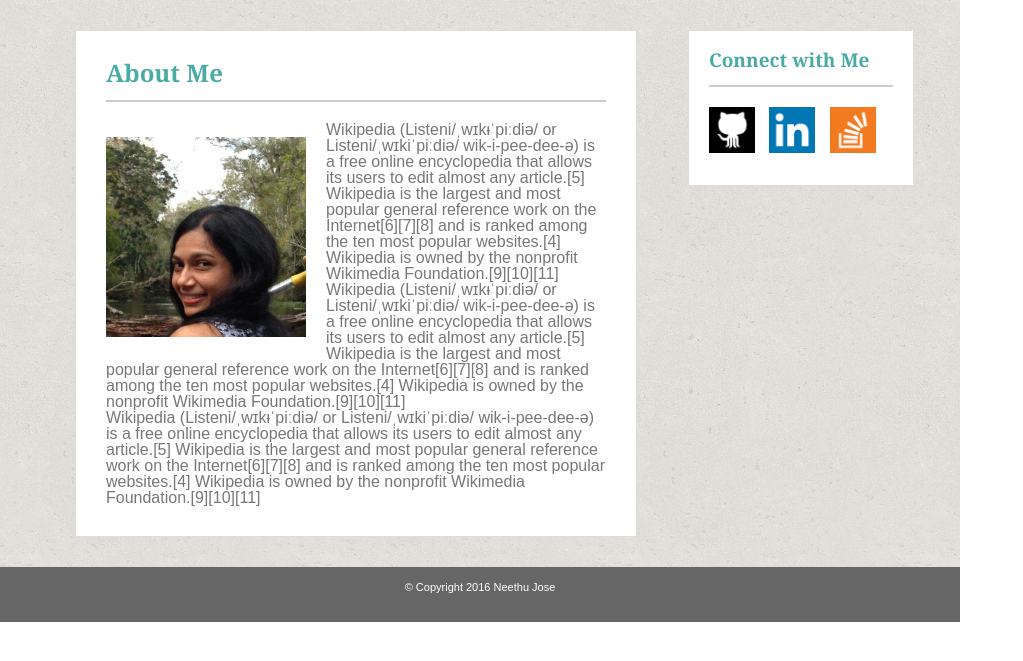
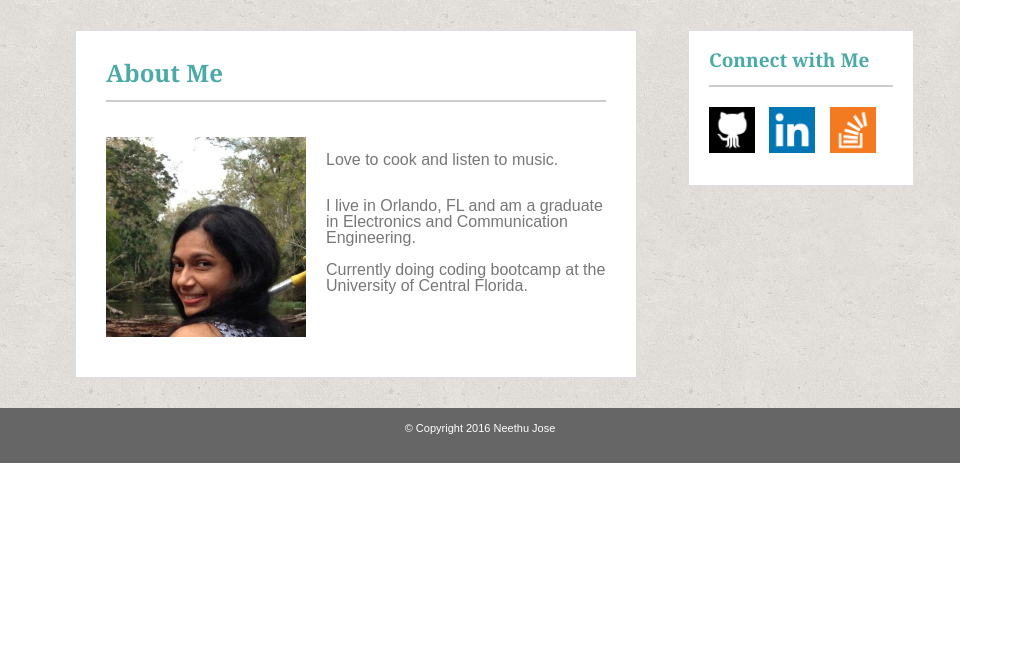
Before and after one commit to AmmuJose/Basic-Portfolio, a PHP site: page / in a window 1280 px wide. Shown: the part 62-723 px from the top of the page, without its empty margins (0-1023 px from the left). Run offline with PHP 8.4, Linux system fonts and the light colour scheme.

Commit message:
modified index file

```diff
--- a/assets/css/style.css
+++ b/assets/css/style.css
@@ -198,3 +198,10 @@ button{
 .profile-pic{
 	margin: 15px 20px 10px 0px;
 }
+
+.margin-top-50{
+	margin-top: 50px;
+}
+.margin-top-30{
+	margin-top: 30px;
+}
--- a/index.html
+++ b/index.html
@@ -24,13 +24,15 @@
 		<section class="main">
 			<h1>About Me</h1>
 			<img src="assets/images/profile-picture.jpg" alt="Profile Picture" height="200" width="200" class="float-left profile-pic">
-			<p>
-				Wikipedia (Listeni/ˌwɪkᵻˈpiːdiə/ or Listeni/ˌwɪkiˈpiːdiə/ wik-i-pee-dee-ə) is a free online encyclopedia that allows its users to edit almost any article.[5] Wikipedia is the largest and most popular general reference work on the Internet[6][7][8] and is ranked among the ten most popular websites.[4] Wikipedia is owned by the nonprofit Wikimedia Foundation.[9][10][11]
-				Wikipedia (Listeni/ˌwɪkᵻˈpiːdiə/ or Listeni/ˌwɪkiˈpiːdiə/ wik-i-pee-dee-ə) is a free online encyclopedia that allows its users to edit almost any article.[5] Wikipedia is the largest and most popular general reference work on the Internet[6][7][8] and is ranked among the ten most popular websites.[4] Wikipedia is owned by the nonprofit Wikimedia Foundation.[9][10][11]
+			<p class="margin-top-50">
+				Love to cook and listen to music.
 			</p>
-			<p>
-				Wikipedia (Listeni/ˌwɪkᵻˈpiːdiə/ or Listeni/ˌwɪkiˈpiːdiə/ wik-i-pee-dee-ə) is a free online encyclopedia that allows its users to edit almost any article.[5] Wikipedia is the largest and most popular general reference work on the Internet[6][7][8] and is ranked among the ten most popular websites.[4] Wikipedia is owned by the nonprofit Wikimedia Foundation.[9][10][11]
+			<p class="margin-top-30">
+				I live in Orlando, FL and am a graduate in Electronics and Communication Engineering.
 			</p>
+			<br>
+			<p>Currently doing coding bootcamp at the University of Central Florida.</p>
+
 		</section>
 
 		<!-- Sidebar -->
```
